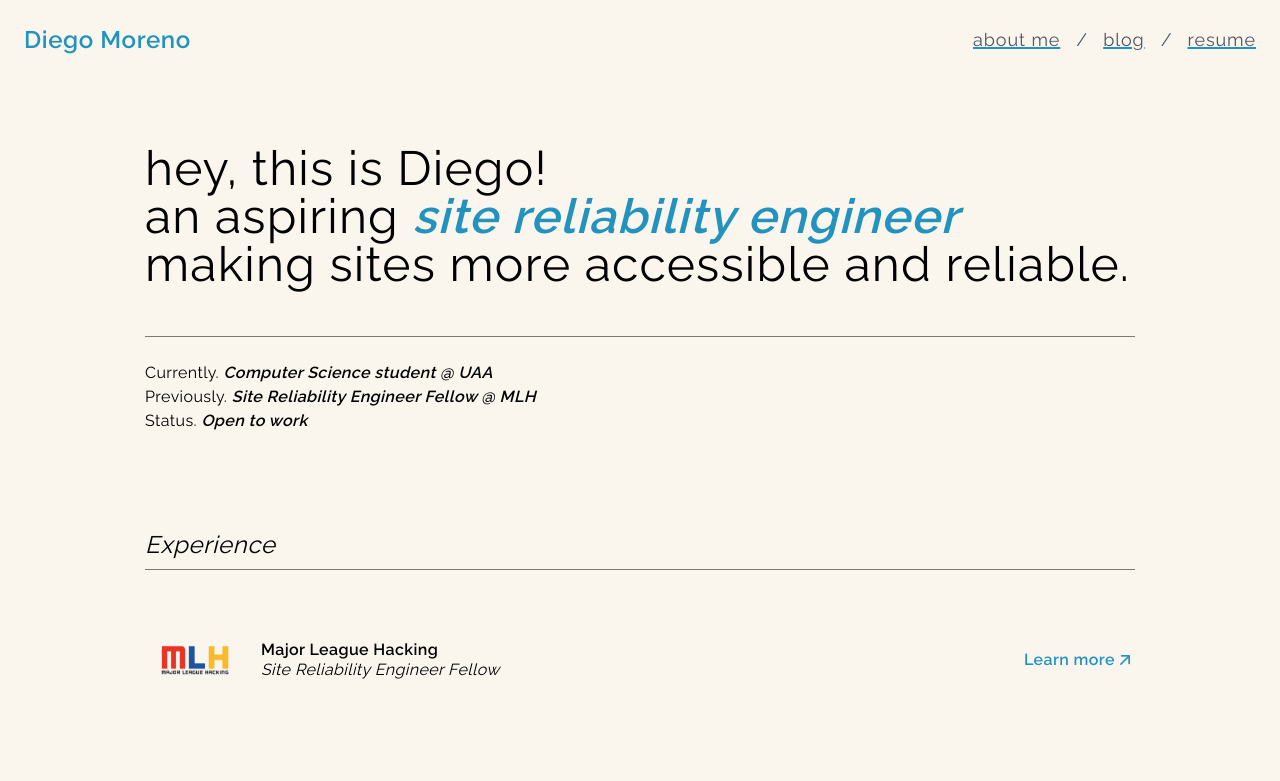
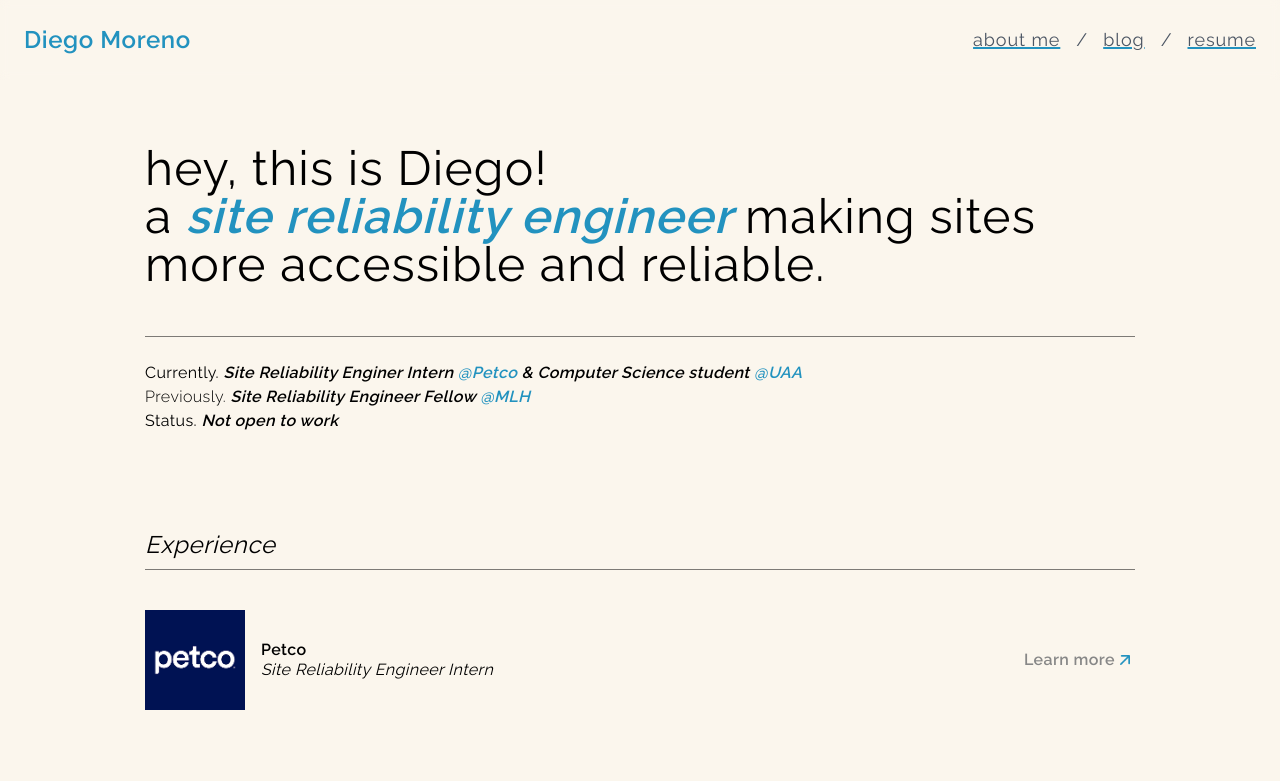
Before and after one commit to YeyoM/yeyo-portfolio, a Next.js app: page / in a window 1280 px wide. Shown: the top 781 px of the page. Built offline with nearby package versions, Linux system fonts and the light colour scheme.

Commit message:
feat: :sparkles: Updating information

```diff
--- a/components/footer.js
+++ b/components/footer.js
@@ -4,18 +4,38 @@ export default function Footer() {
       <hr className="w-full border-black border-opacity-50 mt-2" />
       <div className="flex flex-col items-center justify-center mt-10">
         <div className="flex items-center space-x-1 sm:space-x-4">
-          <a href="mailto:yeyomoreno2003@hotmail.com" className="text-gray-600 hover:text-gray-900 hover:font-medium underline decoration-2 decoration-[#2292BF] tracking-wider">email</a>
+          <a
+            href="mailto:yeyomoreno2003@hotmail.com"
+            className="text-gray-600 hover:text-gray-900 hover:font-medium underline decoration-2 decoration-[#2292BF] tracking-wider"
+          >
+            email
+          </a>
           <span className="text-gray-600">/</span>
-          <a href="https://www.linkedin.com/in/diego-emilio-moreno-sanchez/" className="text-gray-600 hover:text-gray-900 hover:font-medium underline decoration-2 decoration-[#2292BF] tracking-wider">LinkedIn</a>
+          <a
+            href="https://www.linkedin.com/in/diego-emilio-moreno-sanchez/"
+            className="text-gray-600 hover:text-gray-900 hover:font-medium underline decoration-2 decoration-[#2292BF] tracking-wider"
+          >
+            LinkedIn
+          </a>
           <span className="text-gray-600">/</span>
-          <a href="https://github.com/YeyoM" className="text-gray-600 hover:text-gray-900 hover:font-medium underline decoration-2 decoration-[#2292BF] tracking-wider">GitHub</a>
+          <a
+            href="https://github.com/YeyoM"
+            className="text-gray-600 hover:text-gray-900 hover:font-medium underline decoration-2 decoration-[#2292BF] tracking-wider"
+          >
+            GitHub
+          </a>
           <span className="text-gray-600">/</span>
-          <a href="https://www.instagram.com/yeyo.moreno?igsh=MWt0OWE3ZmQyNGE2NA%3D%3D&utm_source=qr" className="text-gray-600 hover:text-gray-900 hover:font-medium underline decoration-2 decoration-[#2292BF] tracking-wider">Instagram</a>
+          <a
+            href="https://www.instagram.com/yeyo.moreno?igsh=MWt0OWE3ZmQyNGE2NA%3D%3D&utm_source=qr"
+            className="text-gray-600 hover:text-gray-900 hover:font-medium underline decoration-2 decoration-[#2292BF] tracking-wider"
+          >
+            Instagram
+          </a>
         </div>
         <p className="text-md font-normal text-black tracking-wide mt-6 mb-12">
-          © 2023 YeyoM
+          © 2024 YeyoM
         </p>
       </div>
     </div>
-  )
+  );
 }
--- a/pages/blog/index.js
+++ b/pages/blog/index.js
@@ -22,7 +22,7 @@ export default function Blog({ allPostsData }) {
             {allPostsData.map(({ id, date, title }) => (
               <li key={id}>
                 <a
-                  href={`/blog/${id}.html`}
+                  href={`/blog/${id}`}
                   className="text-lg font-semibold text-[#2292BF] hover:underline"
                 >
                   {title}
--- a/pages/index.js
+++ b/pages/index.js
@@ -14,8 +14,7 @@ export default function Home({ allPostsData }) {
         {/* Hero */}
         <div className="flex flex-col w-[90%] max-w-[990px] mt-36">
           <h3 className="text-3xl font-normal text-black tracking-wide sm:text-4xl md:text-5xl">
-            hey, this is Diego! <br />
-            an aspiring{" "}
+            hey, this is Diego! <br />a{" "}
             <span className="font-semibold italic text-[#2292BF]">
               {" "}
               site reliability engineer{" "}
@@ -29,17 +28,40 @@ export default function Home({ allPostsData }) {
           <p className="text-md font-normal text-black tracking-wide">
             Currently.{" "}
             <span className="italic font-semibold">
-              Computer Science student @ UAA
+              Site Reliability Enginer Intern{" "}
+              <a
+                href="https://careers.petco.com/us/en"
+                target="_blank"
+                className="italic text-[#2292BF]"
+              >
+                @Petco{" "}
+              </a>
+              & Computer Science student{" "}
+              <a
+                href="https://www.uaa.mx/portal/"
+                target="_blank"
+                className="italic text-[#2292BF]"
+              >
+                @UAA{" "}
+              </a>
+            </span>
+          </p>
+          <p className="text-md font-light text-black tracking-wide">
+            Previously.{" "}
+            <span className="italic font-semibold">
+              Site Reliability Engineer Fellow{" "}
+              <a
+                href="https://fellowship.mlh.io/"
+                target="_blank"
+                className="italic text-[#2292BF]"
+              >
+                @MLH{" "}
+              </a>
             </span>
           </p>
           <p className="text-md font-normal text-black tracking-wide">
-            Previously.{" "}
-            <span className="italic font-semibold">
-              Site Reliability Engineer Fellow @ MLH{" "}
-            </span>
-          </p>
-          <p className="text-md font-normal text-black tracking-wide">
-            Status. <span className="italic font-semibold">Open to work </span>
+            Status.{" "}
+            <span className="italic font-semibold">Not open to work </span>
           </p>
         </div>
         {/* Experience */}
@@ -48,6 +70,39 @@ export default function Home({ allPostsData }) {
             Experience
           </p>
           <hr className="w-full border-black border-opacity-50 mt-2" />
+          <div className="flex sm:flex-row flex-col items-center justify-between mt-10">
+            <div className="flex flex-row items-center justify-center">
+              <Image
+                src="/petco.png"
+                alt="petco-logo"
+                width={100}
+                height={100}
+                className="w-[100px] h-[100px]"
+              />
+              <div className="flex flex-col ml-4">
+                <p className="sm:text-[1rem] text-sm font-semibold text-black tracking-wide">
+                  Petco
+                </p>
+                <p className="sm:text-[1rem] text-sm font-normal text-black tracking-wide italic">
+                  Site Reliability Engineer Intern
+                </p>
+              </div>
+            </div>
+            <div className="flex flex-row items-center justify-center sm:ml-2 ml-0 sm:mt-0 mt-4">
+              <Link
+                className="sm:text-[1rem] text-sm font-semibold text-[#878787] tracking-wide hover:cursor-not-allowed	decoration-2 decoration-[#2292BF] flex flex-row items-center justify-center ml-2"
+                href=""
+              >
+                Learn more
+                <Image
+                  src="/arrow.png"
+                  alt="arrow-right"
+                  width={20}
+                  height={20}
+                />
+              </Link>
+            </div>
+          </div>
           <div className="flex sm:flex-row flex-col items-center justify-between mt-10">
             <div className="flex flex-row items-center justify-center">
               <Image
@@ -156,7 +211,7 @@ export default function Home({ allPostsData }) {
               />
               <div className="flex flex-col ml-4">
                 <p className="sm:text-[1rem] text-sm font-semibold text-black tracking-wide">
-                  Personal Portfolio
+                  Personal Portfolio (old version)
                 </p>
                 <p className="sm:text-[1rem] text-sm font-normal text-black tracking-wide italic">
                   My personal portfolio
--- a/posts/Building-and-deploying-my-personal-portfolio.md
+++ b/posts/Building-and-deploying-my-personal-portfolio.md
@@ -1,6 +1,6 @@
 ---
-title: "Building and deploying my personal portfolio"
-date: "2024-06-10"
+title: "Building and deploying my personal portfolio with Next.js, Docker, and Nginx"
+date: "2024-04-10"
 image: "https://images.unsplash.com/photo-1613690399151-65ea69478674?q=80&w=2073&auto=format&fit=crop&ixlib=rb-4.0.3&ixid=M3wxMjA3fDB8MHxwaG90by1wYWdlfHx8fGVufDB8fHx8fA%3D%3D"
 ---
 
```
Also changed, not shown: public/petco.png (added).
